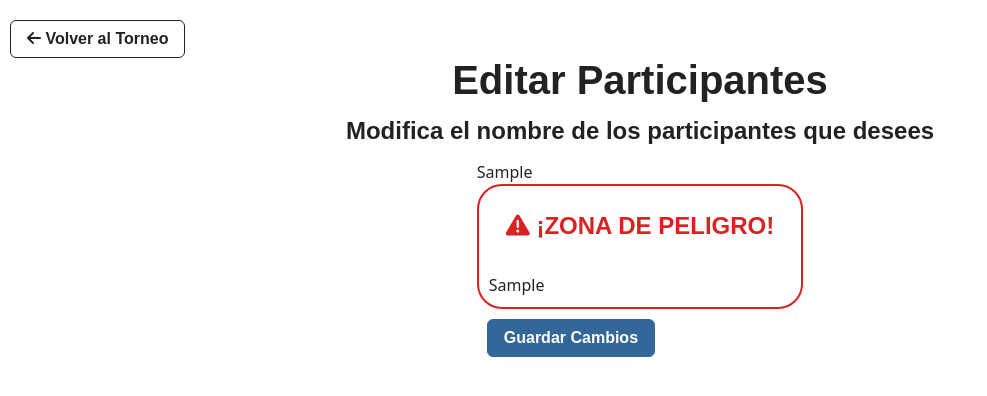
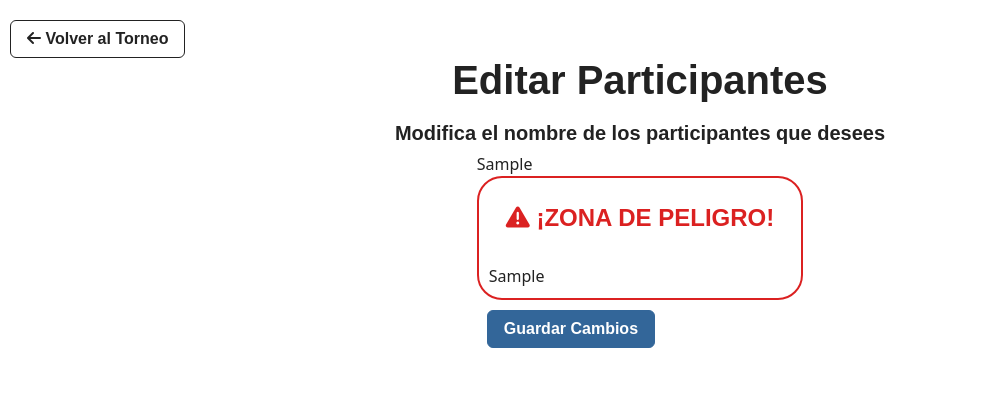
Before and after one commit to DCC-CC4401/2024-1-CC4401-1-grupo-8, a Django app: template quienvaganando/templates/quienvaganando/editar_participantes.html in a window 1280 px wide. Shown: the part 81-477 px from the top of the page, without its empty margins (0-987 px from the left). Run offline with Django 3.2, Linux system fonts and the light colour scheme; the template is opened without the code that fills it: most values are stand-ins (such as "Sample title", 1, 10 or a date in 2020); some libraries are stand-ins or nearby versions; some web fonts are replaced.

Commit message:
fix: cambio estético en formulario
Cambio estético en formulario de editar participantes de un torneo.

```diff
--- a/quienvaganando/templates/quienvaganando/editar_participantes.html
+++ b/quienvaganando/templates/quienvaganando/editar_participantes.html
@@ -4,7 +4,6 @@
 
 {% load crispy_forms_tags %}
 {% block content %}
-<a href="{% url 'overview_torneo' uuid_torneo %}" class="btn btn-outline-dark volver"><i class="fas fa-arrow-left"></i> Volver al Torneo</a>
 <head>
     <style>
     .alert {
@@ -20,13 +19,13 @@
     }
     </style>
 
-  </head>
+</head>
+<body>
+<a href="{% url 'overview_torneo' uuid_torneo %}" class="btn btn-outline-dark volver"><i class="fas fa-arrow-left"></i> Volver al Torneo</a>
 
-  <h1 style="text-align: center;">Editar Participantes</h1>
+<h1 style="text-align: center;">Editar Participantes</h1>
 
-<p>
-    <h4 style="text-align: center;">Modifica el nombre de los participantes que desees</h4>
-</p>
+<h5 style="text-align: center; margin-top: 20px;">Modifica el nombre de los participantes que desees</h5>
 
 <div style="display: flex; justify-content: center;">
 <form method="post">
@@ -41,4 +40,5 @@
     <button class="btn btn-info" name="Guardar" type="submit">Guardar Cambios</button>
 </form>
 </div>
+
 {% endblock content %}
```
